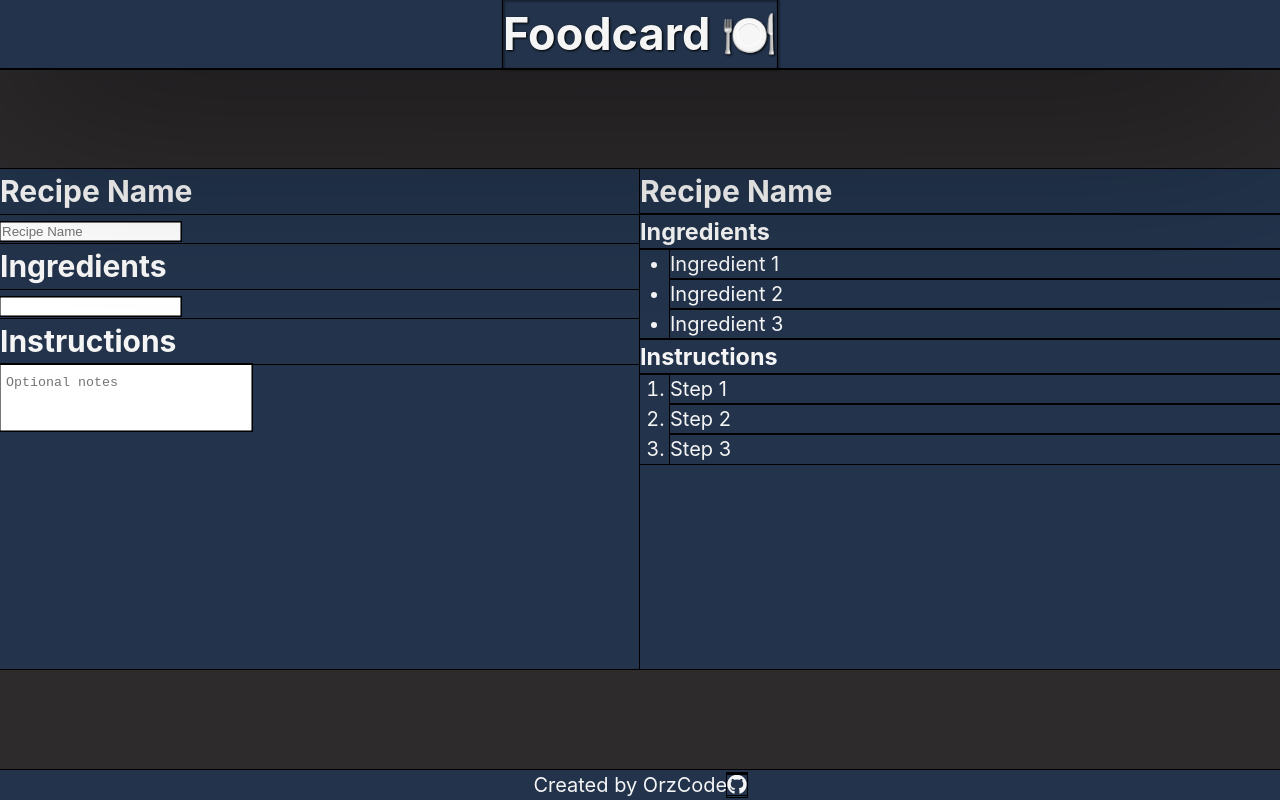
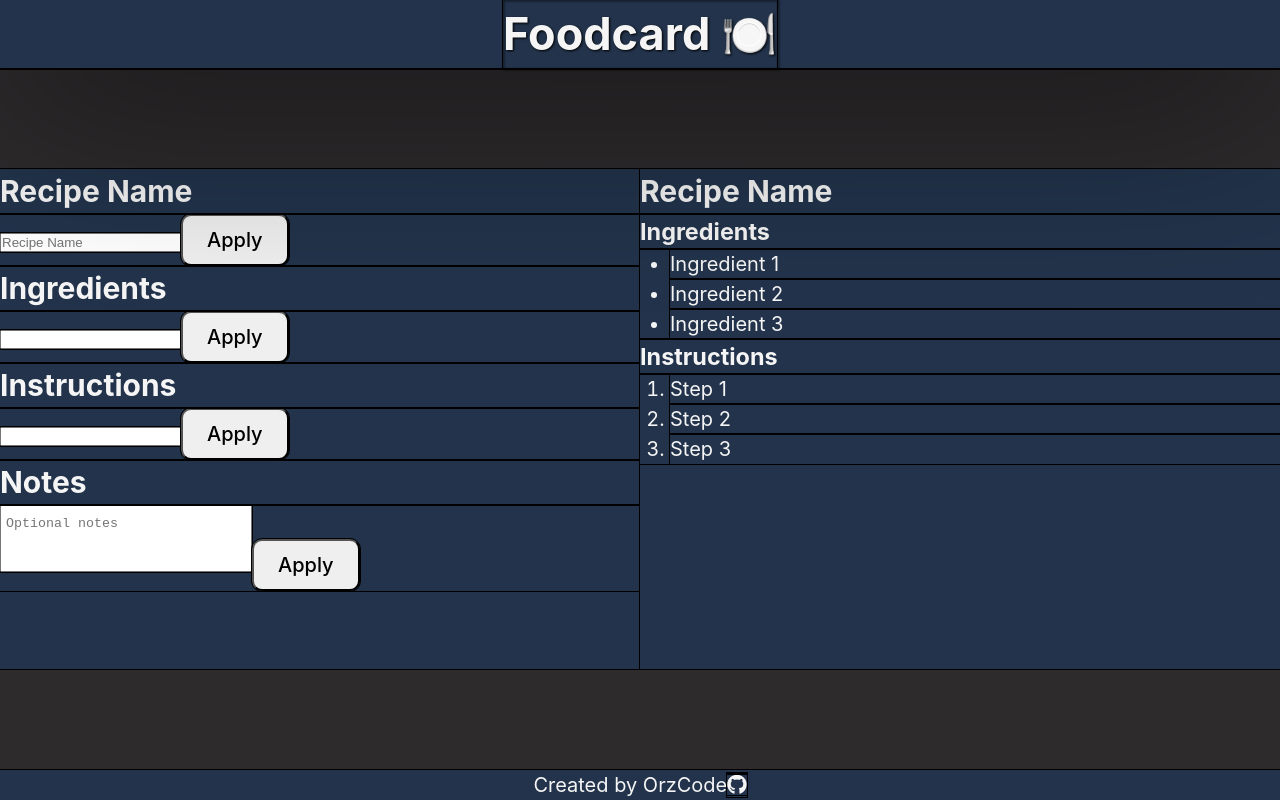
Before and after one commit to orzcode/foodcard, a React (Vite) app: page / in a window 1280 px wide. Built offline with nearby package versions, Linux system fonts and the light colour scheme.

Commit message:
add apply button

```diff
--- a/src/components/InputField.jsx
+++ b/src/components/InputField.jsx
@@ -1,30 +1,30 @@
 import { useState } from 'react'
+import ActionButton from './inputButton';
 
 
 function InputField(props) {
 	const [value, setValue] = useState("");
 
-	const updateRecipeProp = (prop, value) => {
-		props.setRecipe((prevRecipe) => ({
-		  ...prevRecipe,
-		  [props.propName]: value,
-		  //^^specifc property to update, passed in from parent attitribute
-		  //uses object destructuring due to being dynamic
-		}));
-	  };
-
-	const handleInputChange = (event) => {
-		setValue(event.target.value);
-		updateRecipeProp(props.propName, event.target.value)
-	  };
+	// const commonProps = {
+	// 	recipe: props.recipe,
+	// 	setRecipe: props.setRecipe,
+	//   };
 
 	return (
-	  <input
-		type="text"
-		placeholder={props.placeholder}
-		value={value}
-		onChange={handleInputChange}
-	  />
+	  <div>
+		<input
+				type="text"
+				placeholder={props.placeholder}
+				value={value}
+				onChange={(e) => setValue(e.target.value)}
+			  />
+			  <ActionButton
+				actionType="apply"
+				value={value}
+				setRecipe={props.setRecipe}
+				propName={props.propName}
+			  />
+	  </div>
 	);
   }
 
--- a/src/components/InputPane.jsx
+++ b/src/components/InputPane.jsx
@@ -17,6 +17,8 @@ function InputPane(props) {
 			<h2>Ingredients</h2>
 			<InputField />
 			<h2>Instructions</h2>
+			<InputField />
+			<h2>Notes</h2>
 			<TextArea  placeholder="Optional notes" setRecipe={props.setRecipe} recipe={props.recipe} propName="notes"/>
 		</div>
 
--- a/src/components/TextArea.jsx
+++ b/src/components/TextArea.jsx
@@ -1,33 +1,26 @@
-import { useState, useRef } from 'react'
-
+import { useState } from "react";
+import ActionButton from "./inputButton";
 
 function TextArea(props) {
   const [value, setValue] = useState("");
 
-	const updateRecipeProp = (prop, value) => {
-		props.setRecipe((prevRecipe) => ({
-		  ...prevRecipe,
-		  [props.propName]: value,
-		  //^^specifc property to update, passed in from parent attitribute
-		  //uses object destructuring due to being dynamic
-		}));
-
-	  };
-
-	const handleInputChange = (event) => {
-		setValue(event.target.value);
-		updateRecipeProp(props.propName, event.target.value)
-	  };
-
   return (
+    <div>
       <textarea
         value={value}
-		onChange={handleInputChange}
         placeholder={props.placeholder}
         className="textarea"
         rows={3}
         cols={30}
+        onChange={(e) => setValue(e.target.value)}
       />
+      <ActionButton
+        actionType="apply"
+        value={value}
+        setRecipe={props.setRecipe}
+        propName={props.propName}
+      />
+    </div>
   );
 }
 
--- /dev/null
+++ b/src/components/inputButton.jsx
@@ -0,0 +1,42 @@
+import React from 'react';
+
+function ActionButton(props) {
+
+	  //for single add button
+  const handleApply = () => {
+    props.setRecipe((prevRecipe) => ({
+      ...prevRecipe,
+      [props.propName]: props.value,
+    }));
+  };
+
+  //for multiple add button
+  const handleAddItem = () => {
+    const newValues = [props.recipe[propName]];
+    const currentValue = value.trim();
+    if (currentValue !== "") {
+      newValues[index] = currentValue;
+      props.setRecipe((prevRecipe) => ({
+        ...prevRecipe,
+        [props.propName]: [...newValues, ""], // Adds the new value and an empty string for the next input field
+      }));
+    }
+  };
+
+  const handleClick = () => {
+    if (props.actionType === 'apply') {
+      handleApply();
+    } else if (props.actionType === 'addItem') {
+      handleAddItem();
+    }
+  };
+  //^^VV
+  //decides whether to show the single-add, or multiple-add button
+  return (
+    <button onClick={handleClick}>
+      {props.actionType === 'apply' ? 'Apply' : 'Add'}
+    </button>
+  );
+}
+
+export default ActionButton;
```
Lines whose indentation alone changed are shown as unchanged.
